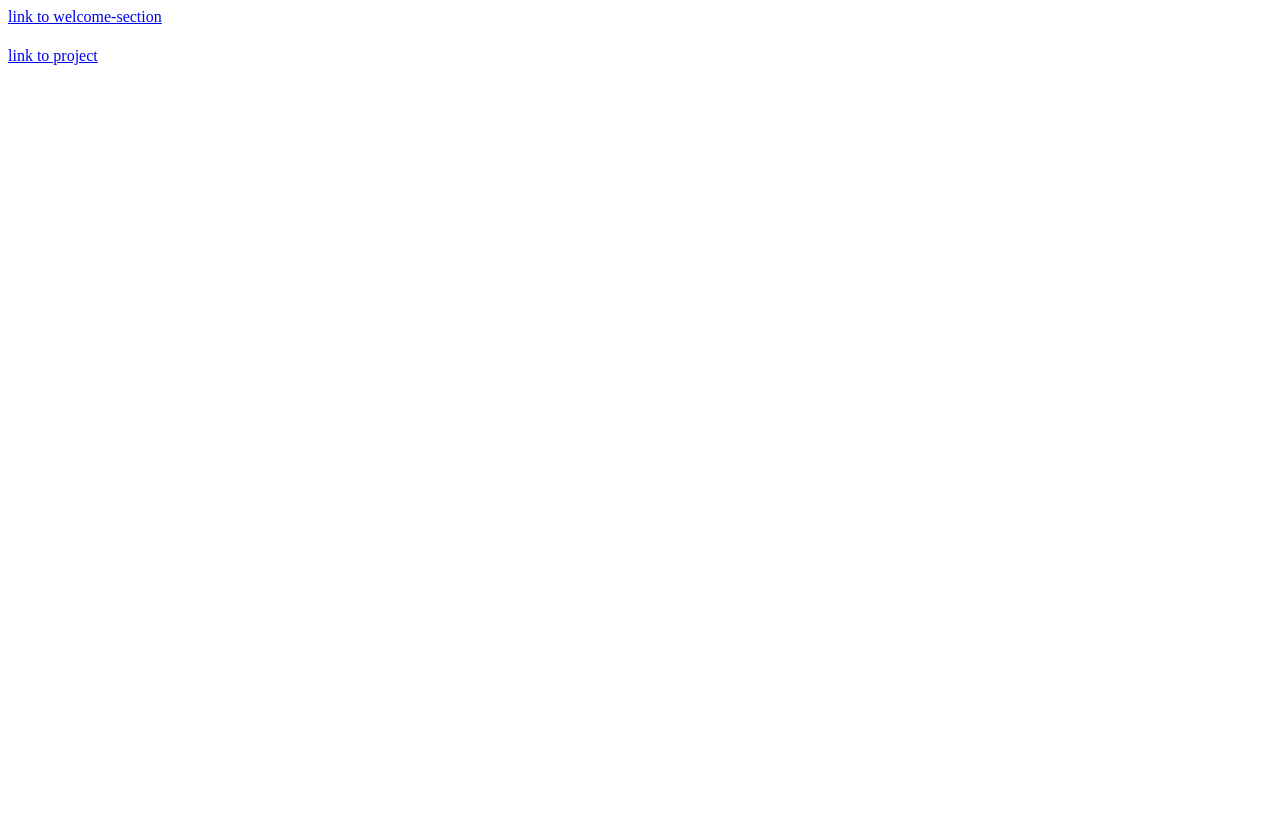
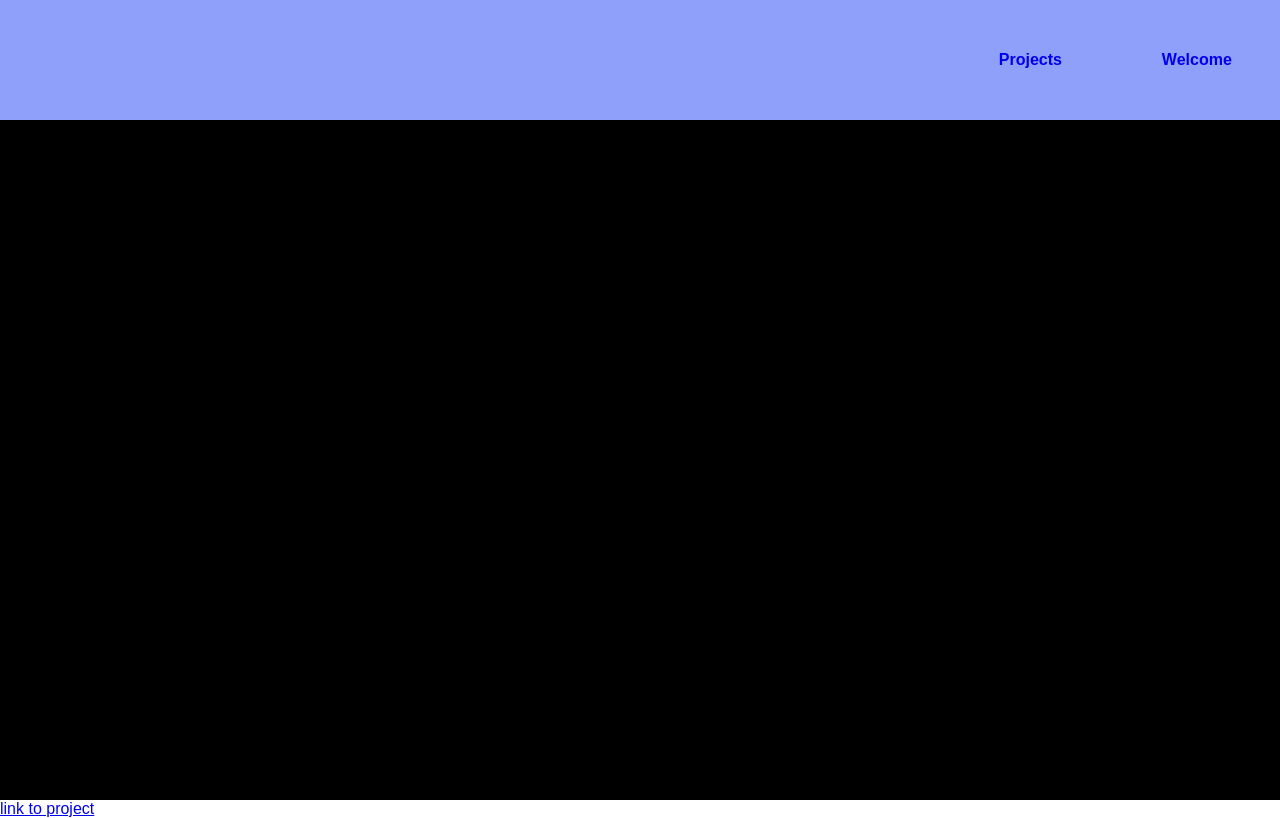
Before and after one commit to jubaan/Microverse-Joseph-Julio, a plain HTML site: page index.html in a window 1280 px wide. Drawn offline with Linux system fonts and the light colour scheme; a web font is replaced by a local one.

Commit message:
first css approach/navbar

```diff
--- a/css/style.css
+++ b/css/style.css
@@ -0,0 +1,54 @@
+@font-face {
+    font-family: 'Muli';
+    font-style: normal;
+    font-weight: 400;
+    font-display: swap;
+    src: local("Muli Regular"), local("Muli-Regular"), url(https://fonts.gstatic.com/s/muli/v16/7Auwp_0qiz-afTLGLQ.woff2) format("woff2");
+    unicode-range: U+0000-00FF, U+0131, U+0152-0153, U+02BB-02BC, U+02C6, U+02DA, U+02DC, U+2000-206F, U+2074, U+20AC, U+2122, U+2191, U+2193, U+2212, U+2215, U+FEFF, U+FFFD;
+}
+
+@font-face {
+    font-family: 'Muli';
+    font-style: normal;
+    font-weight: 700;
+    font-display: swap;
+    src: local("Muli Bold"), local("Muli-Bold"), url(https://fonts.gstatic.com/s/muli/v16/7Au_p_0qiz-adYnjOCX2zw.woff2) format("woff2");
+    unicode-range: U+0000-00FF, U+0131, U+0152-0153, U+02BB-02BC, U+02C6, U+02DA, U+02DC, U+2000-206F, U+2074, U+20AC, U+2122, U+2191, U+2193, U+2212, U+2215, U+FEFF, U+FFFD;
+}
+
+@media only screen and (max-width: 600px) {}
+
+* {
+    margin: 0;
+    font-family: 'Muli', sans-serif;
+}
+
+#navbar {
+    position: fixed;
+    height: 15vh;
+    width: 100vw;
+    background: white;
+    display: flex;
+    background: #8ea0f9;
+    flex-direction: row-reverse;
+}
+
+#navbar > a {
+    height: 100%;
+    width: 13%;
+    display: flex;
+    justify-content: center;
+    align-content: center;
+    align-items: center;
+    text-decoration: none;
+    font-weight: 700;
+}
+
+#navbar > a:hover {
+    background: #657fff;
+}
+
+#welcome-section {
+    height: 100vh;
+    background: black;
+}
--- a/index.html
+++ b/index.html
@@ -1,5 +1,6 @@
 <!DOCTYPE html>
 <html lang="en">
+
 <head>
   <meta charset="UTF-8">
   <title>Fork Me! FCC: Test Suite Template</title>
@@ -8,14 +9,16 @@
 
 <body>
   <nav id="navbar">
-      <a href="#welcome-section">link to welcome-section</a>
+      <a href="#welcome-section">Welcome</a>
+      <a href="#projects">Projects</a>
+
   </nav>
   <div id="welcome-section">
-      <h1></h1>
+    <h1>This is the text</h1>
   </div>
-    <div id="pojects">
-      <h1 class="project-title"></h1>
-      <a href="#">link to project<a>
+  <div id="projects">
+    <h1 class="project-tile"></h1>
+    <a target="_blank" id="profile-link" href="https://github.com/">link to project<a>
   </div>
 
 
@@ -33,6 +36,7 @@
     - The freeCodeCamp Team
 
     -->
-    <script  src="js/index.js"></script>
+  <script src="js/index.js"></script>
 </body>
+
 </html>
```
Lines whose indentation alone changed are shown as unchanged.
